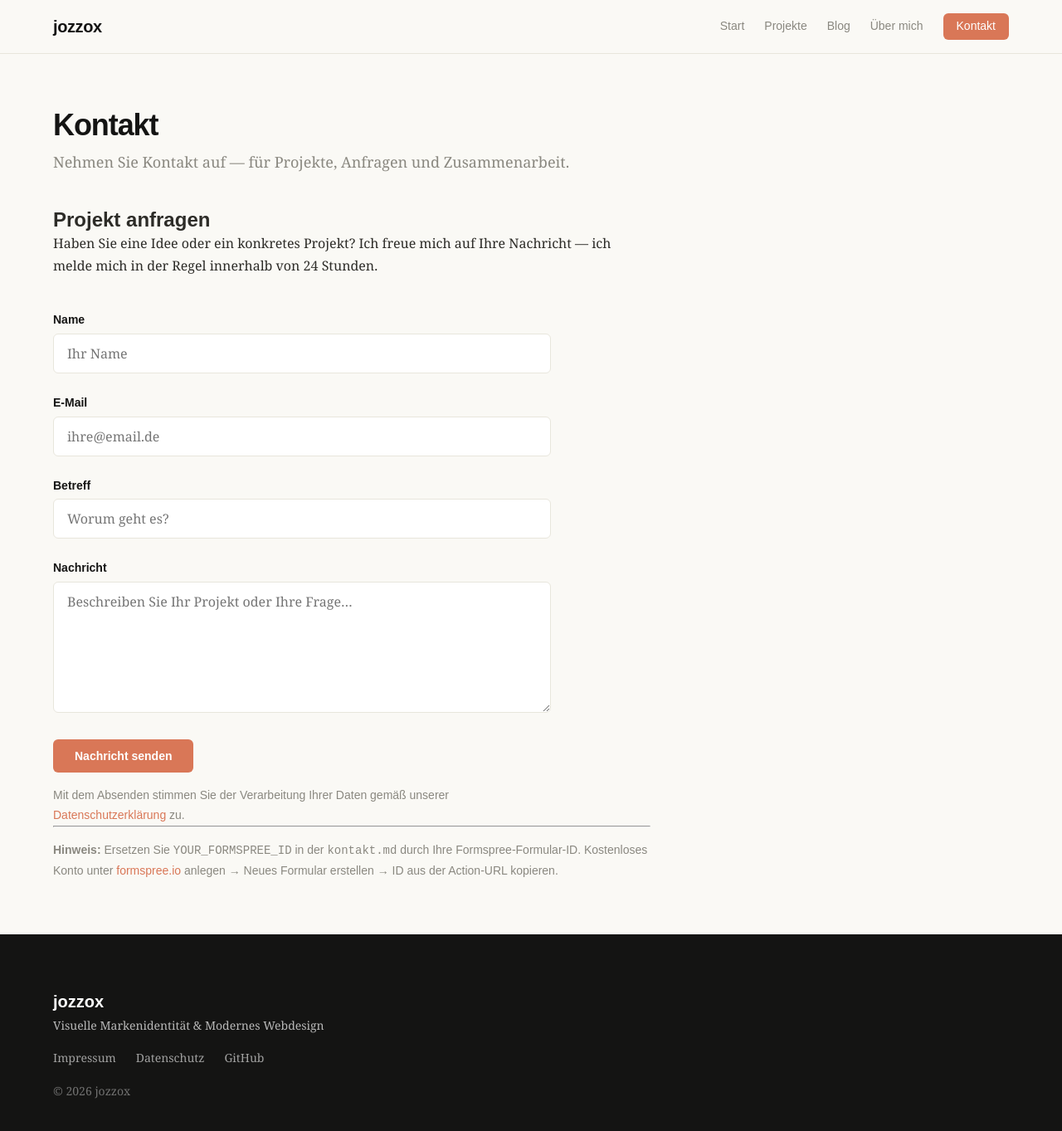
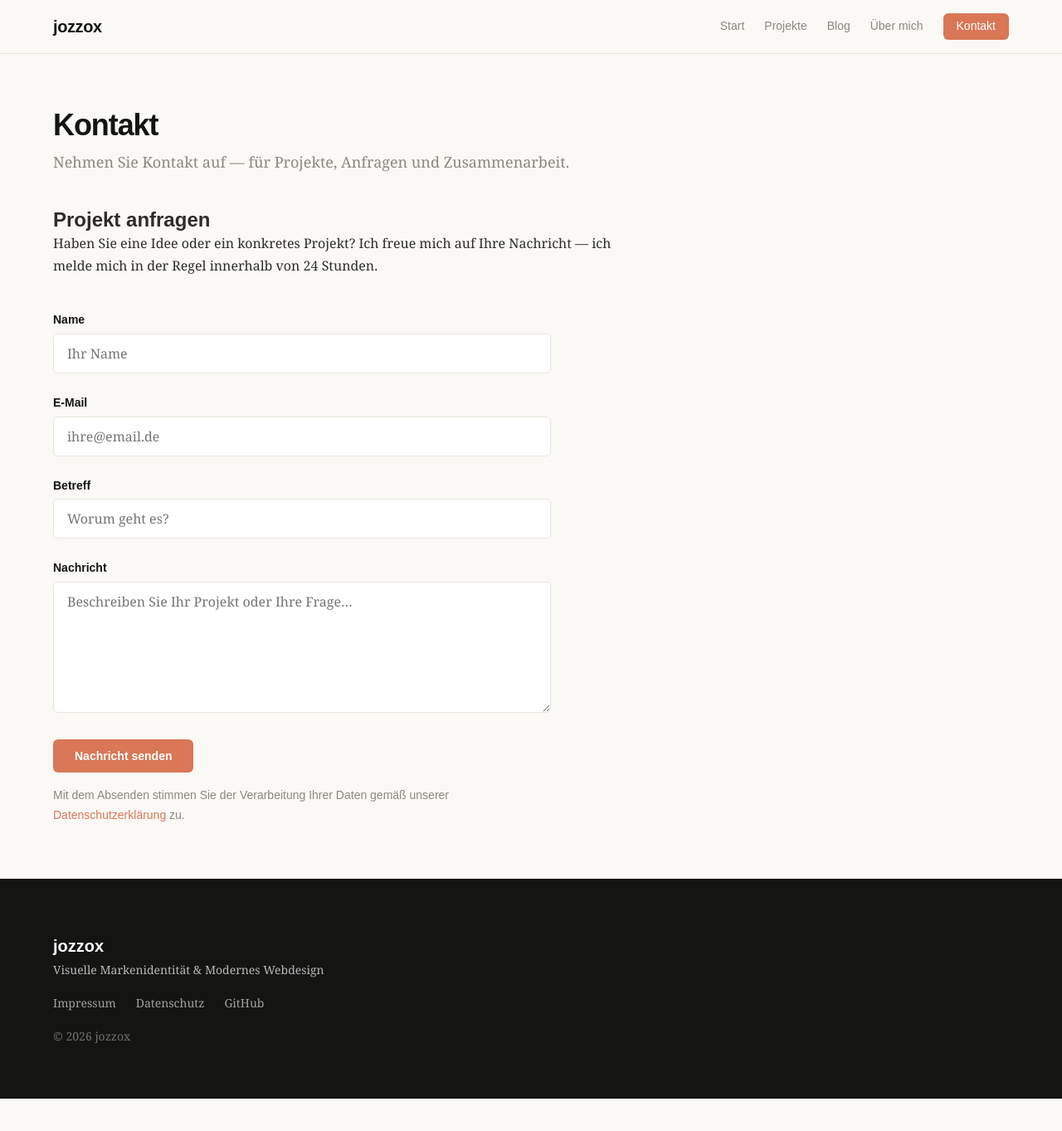
Before and after one commit to jozzox/jozzox.github.io, a Jekyll site: the page built from kontakt.md, in a window 1280 px wide and 1391 px high. Shown: the top 1363 px of the window at 83% size. Built offline with Jekyll 4.4.1, drawn with Linux system fonts in a browser that asks for light colours.

Commit message:
fix: Entwickler-Hinweis aus kontakt.md entfernt
Co-Authored-By: Claude Sonnet 4.6 <noreply@anthropic.com>

```diff
--- a/kontakt.md
+++ b/kontakt.md
@@ -31,9 +31,3 @@ Haben Sie eine Idee oder ein konkretes Projekt? Ich freue mich auf Ihre Nachrich
   <button type="submit" class="btn btn--primary">Nachricht senden</button>
   <p class="contact-note">Mit dem Absenden stimmen Sie der Verarbeitung Ihrer Daten gemäß unserer <a href="/datenschutz/">Datenschutzerklärung</a> zu.</p>
 </form>
-
----
-
-> **Hinweis:** Ersetzen Sie `YOUR_FORMSPREE_ID` in der `kontakt.md` durch Ihre Formspree-Formular-ID.
-> Kostenloses Konto unter [formspree.io](https://formspree.io) anlegen → Neues Formular erstellen → ID aus der Action-URL kopieren.
-{: .contact-note }
```
